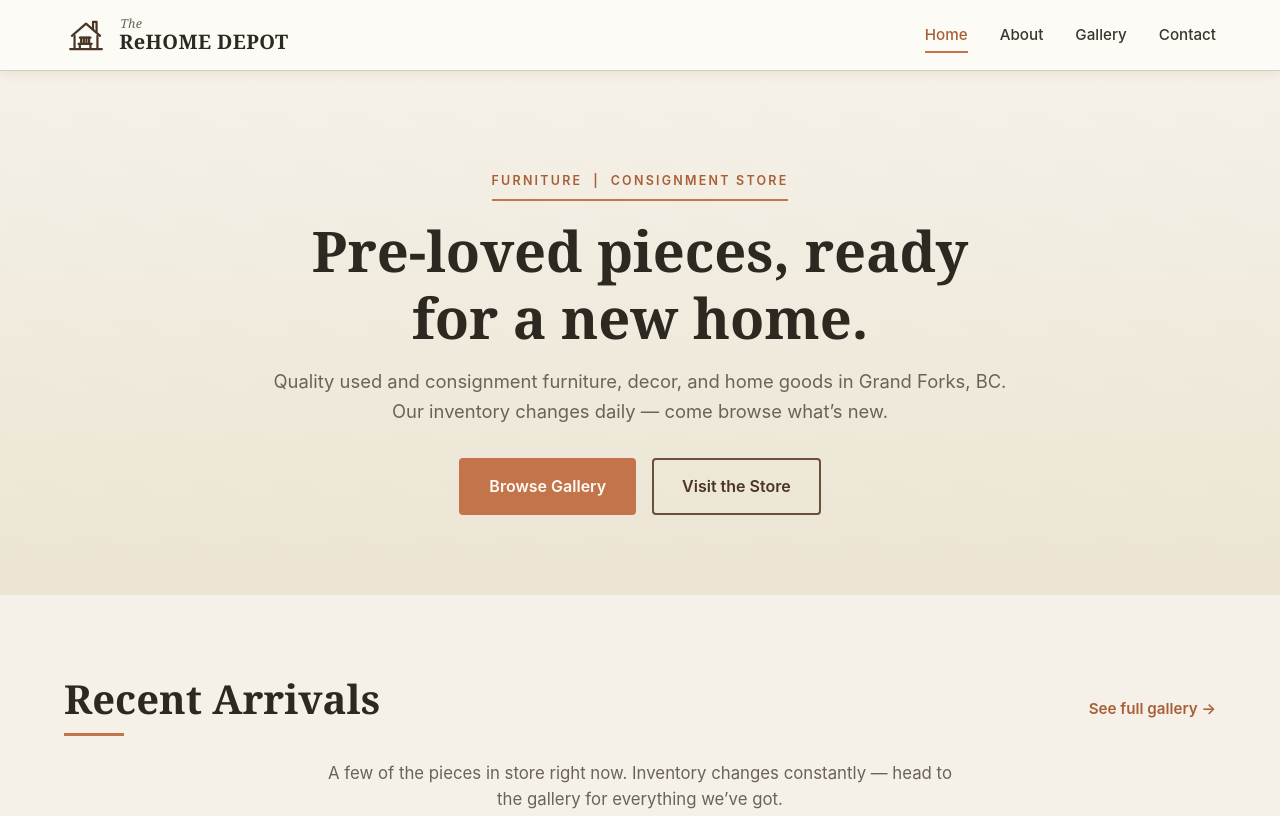
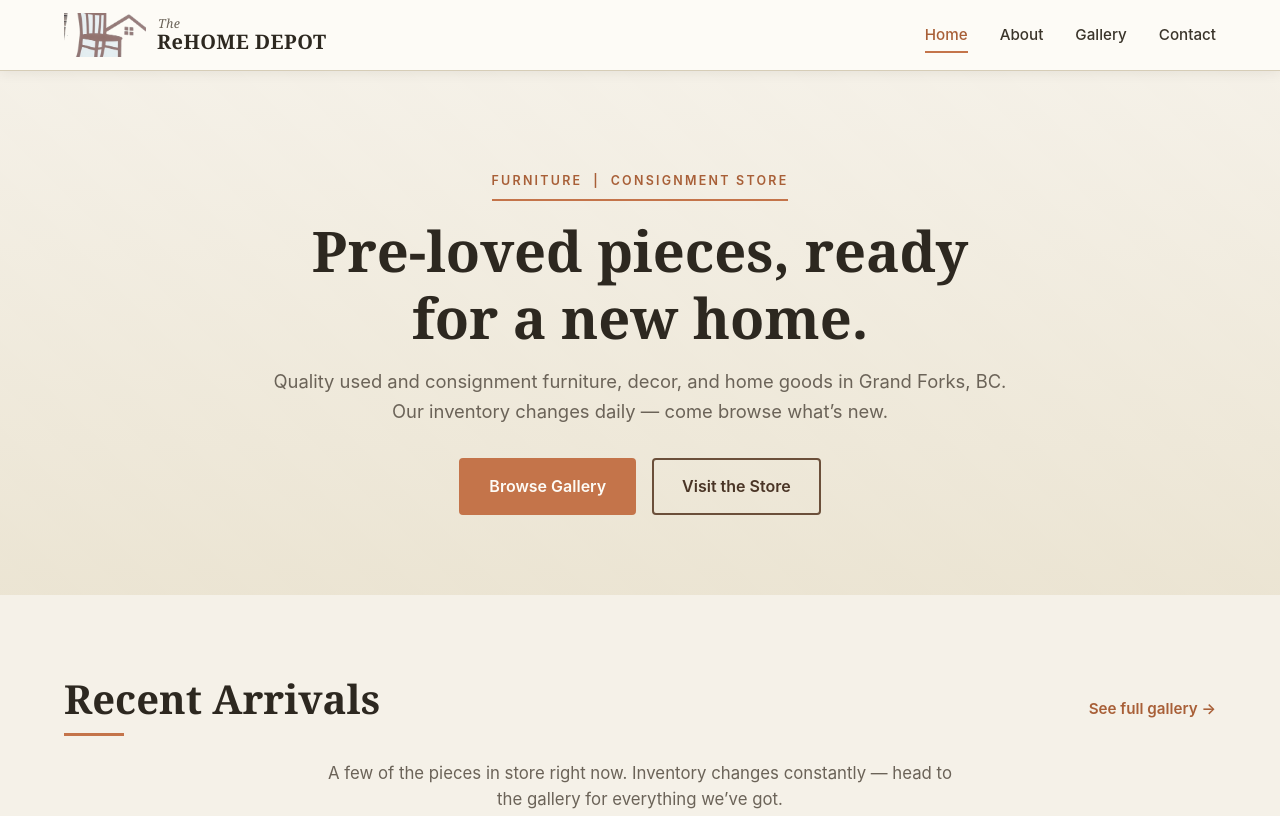
Before and after one commit to markharding123456-a11y/rehome-depot, a plain HTML site: page index.html in a window 1280 px wide. Shown: the top 816 px of the page. Drawn offline with Linux system fonts and the light colour scheme.

Commit message:
Use the actual storefront logo, extracted from the sign photo
Replaces the hand-drawn SVG approximation with images/logo.png — the real
chair-and-house logo cropped directly out of the storefront photo via
ImageMagick (auto-orient, crop, alpha-key the cream sign background, trim,
resize). The image now matches what's on the actual sign at 136 Sagamore Rd
exactly: chair foreground left, peaked-roof house with 4-pane window
background right, in the storefront's own terracotta-brown.

CSS tweak so .logo-mark fits the wider aspect ratio without squashing.

Co-Authored-By: Claude Opus 4.7 (1M context) <noreply@anthropic.com>

```diff
--- a/css/style.css
+++ b/css/style.css
@@ -92,14 +92,13 @@ a:hover { color: var(--walnut-dark); }
     display: inline-flex;
     align-items: center;
     justify-content: center;
-    width: 44px;
     height: 44px;
     flex-shrink: 0;
 }
 
 .logo-mark img {
-    width: 100%;
     height: 100%;
+    width: auto;
     display: block;
 }
 
--- a/index.html
+++ b/index.html
@@ -12,7 +12,7 @@
 <header class="site-header">
     <div class="container header-inner">
         <a href="index.html" class="logo">
-            <span class="logo-mark"><img src="images/logo.svg" alt=""></span>
+            <span class="logo-mark"><img src="images/logo.png" alt=""></span>
             <span class="logo-wordmark">
                 <span class="logo-article">The</span>
                 <span class="logo-name">ReHOME DEPOT</span>
```
Also changed, not shown: about.html (+1 -1 lines), contact.html (+1 -1 lines), gallery.html (+1 -1 lines), images/logo.png (added), images/logo.svg (deleted).
